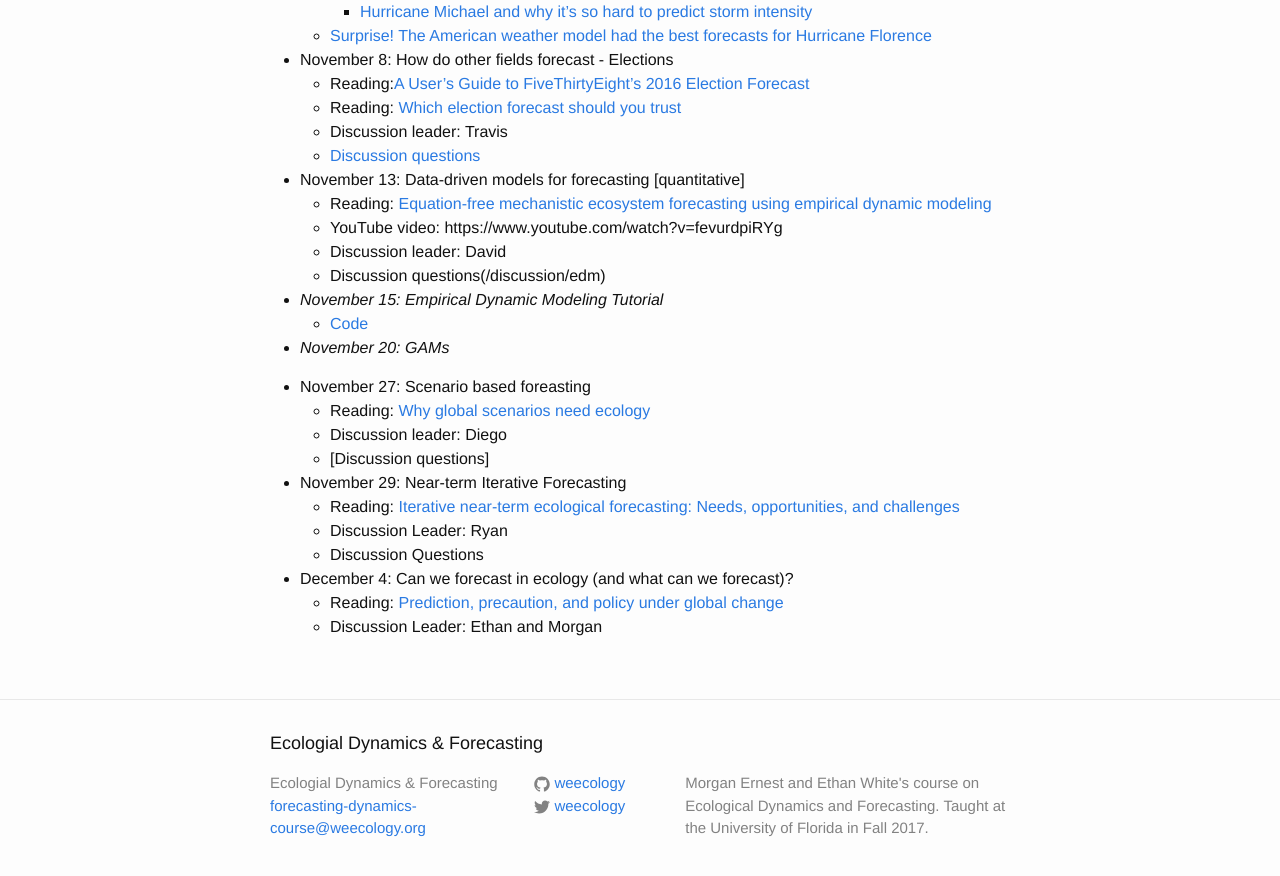
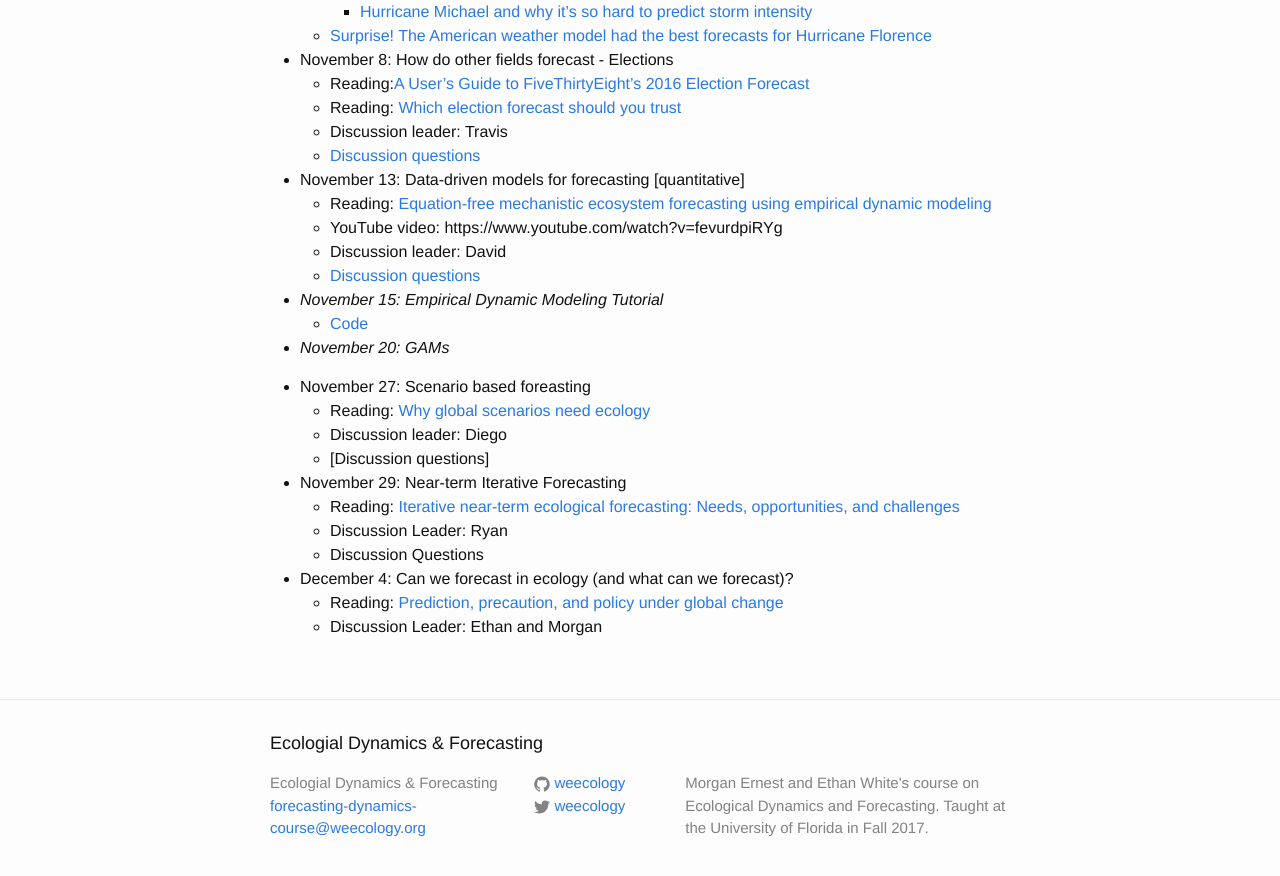
Before and after one commit to weecology/forecasting-dynamics-course, a Jekyll site: the page built from schedule.md, in a window 1280 px wide and 900 px high, scrolled down 2315 px. Shown: the top 876 px of the window. Built offline with Jekyll 4.4.1, drawn with Linux system fonts in a browser that asks for light colours.

Commit message:
Fix link to EDM questions in schedule

```diff
--- a/schedule.md
+++ b/schedule.md
@@ -114,7 +114,7 @@ Activity days when laptops are required are noted in italics. Discussion leaders
     * Reading: [Equation-free mechanistic ecosystem forecasting using empirical dynamic modeling](https://doi.org/10.1073/pnas.1417063112)
     * YouTube video: https://www.youtube.com/watch?v=fevurdpiRYg
     * Discussion leader: David
-    * Discussion questions({{ site.baseurl }}/discussion/edm)
+    * [Discussion questions]({{ site.baseurl }}/discussion/edm)
 
 * *November 15:  Empirical Dynamic Modeling Tutorial*
     * [Code]({{ site.baseurl }}/lectures/rEDM_primer)
```
